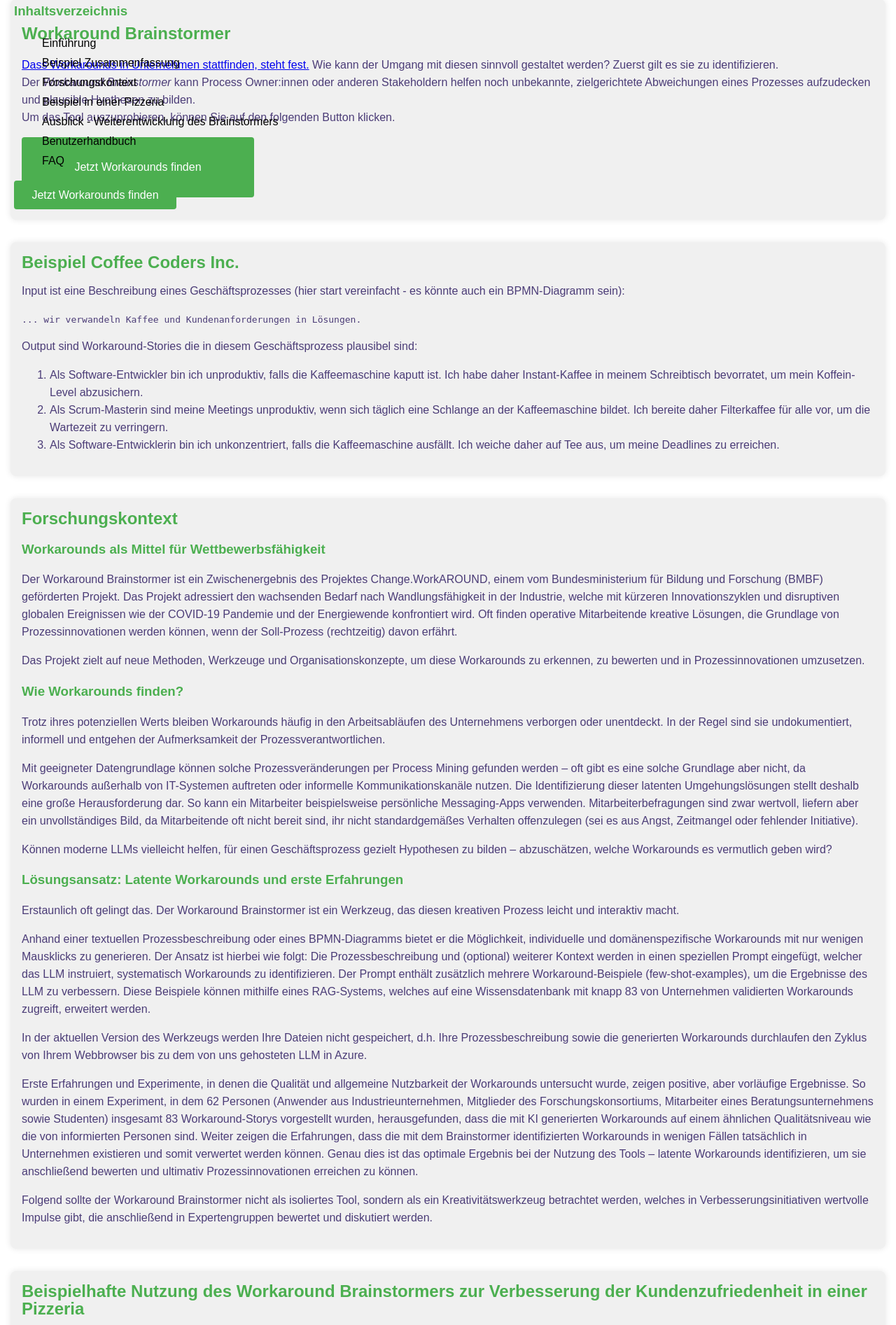
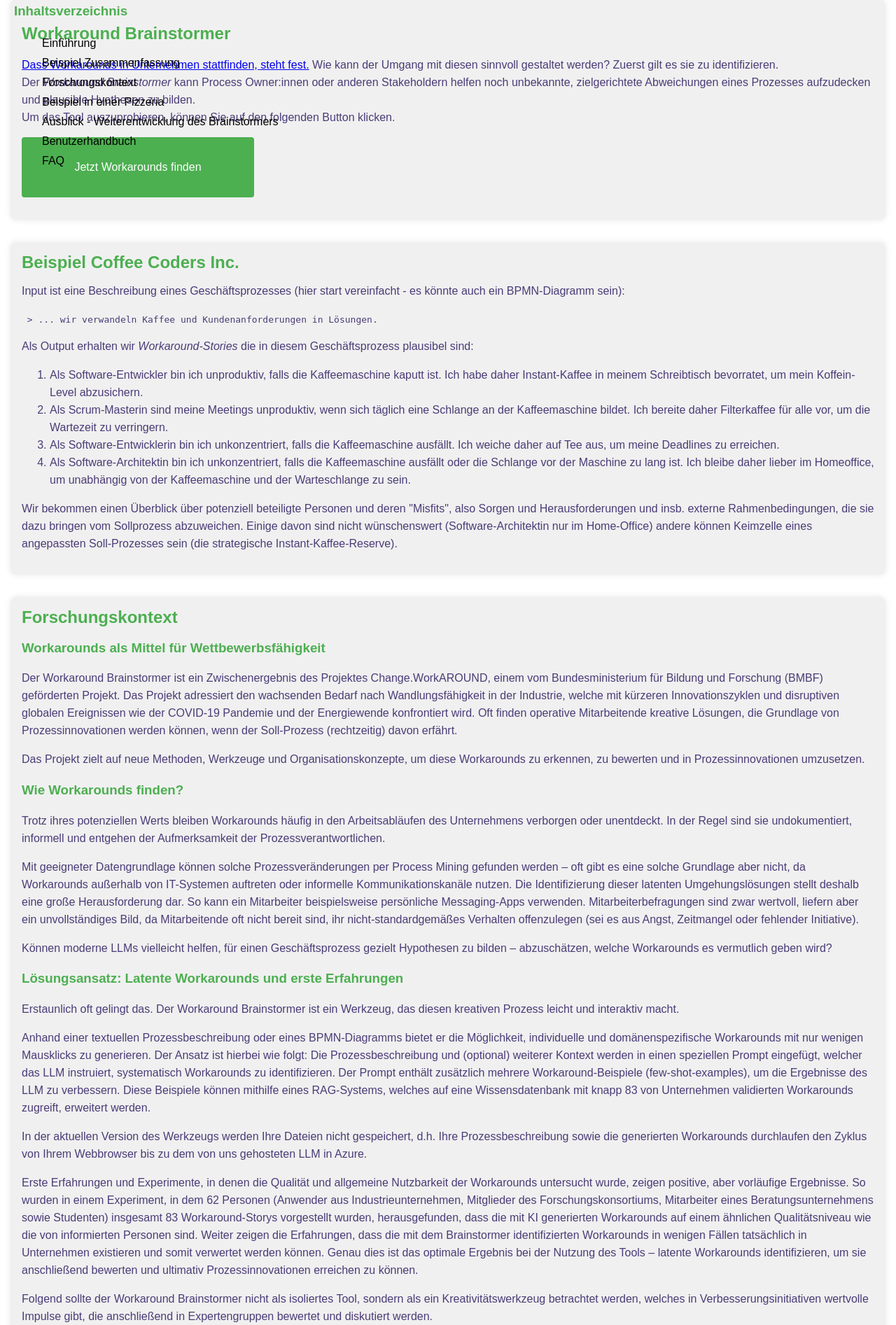
Before and after one commit to viadee/workaround-brainstormer, a Flask app: page / in a window 1280 px wide. Shown: the part 76-1969 px from the top of the page at 70% size. Run offline with Flask 3, Linux system fonts and the light colour scheme; some libraries are stand-ins or nearby versions.

Commit message:
🎨 Formatting, more FAQ

```diff
--- a/templates/landingpage/landingpage.html
+++ b/templates/landingpage/landingpage.html
@@ -89,7 +89,7 @@
             </li>
         </ul>
         </div>
-        <a class="cta-button-small" target="_blank" href="/brainstormer">Jetzt Workarounds finden</a>
+
     </div>
     <div  id="landingpage-table-of-contents-container">
         <section class="intro">
@@ -106,14 +106,15 @@
             <h2 id="Pizzeria Beispiel">Beispiel Coffee Coders Inc.</h2>
             <p>
                 Input ist eine Beschreibung eines Geschäftsprozesses (hier start vereinfacht - es könnte auch ein BPMN-Diagramm sein):
-                <pre>... wir verwandeln Kaffee und Kundenanforderungen in Lösungen.</pre>
-                Output sind Workaround-Stories die in diesem Geschäftsprozess plausibel sind:
+                <pre> > ... wir verwandeln Kaffee und Kundenanforderungen in Lösungen.</pre>
+                Als Output erhalten wir <i>Workaround-Stories</i> die in diesem Geschäftsprozess plausibel sind:
                 <ol>
                     <li>Als Software-Entwickler bin ich unproduktiv, falls die Kaffeemaschine kaputt ist. Ich habe daher Instant-Kaffee in meinem Schreibtisch bevorratet, um mein Koffein-Level abzusichern. </li>
                     <li>Als Scrum-Masterin sind meine Meetings unproduktiv, wenn sich täglich eine Schlange an der Kaffeemaschine bildet. Ich bereite daher Filterkaffee für alle vor, um die Wartezeit zu verringern.</li>
                     <li>Als Software-Entwicklerin bin ich unkonzentriert, falls die Kaffeemaschine ausfällt. Ich weiche daher auf Tee aus, um meine Deadlines zu erreichen.</li>
+                    <li>Als Software-Architektin bin ich unkonzentriert, falls die Kaffeemaschine ausfällt oder die Schlange vor der Maschine zu lang ist. Ich bleibe daher lieber im Homeoffice, um unabhängig von der Kaffeemaschine und der Warteschlange zu sein.</li>
                 </ol>
-
+                Wir bekommen einen Überblick über potenziell beteiligte Personen und deren "Misfits", also Sorgen und Herausforderungen und insb. externe Rahmenbedingungen, die sie dazu bringen vom Sollprozess abzuweichen. Einige davon sind nicht wünschenswert (Software-Architektin nur im Home-Office) andere können Keimzelle eines angepassten Soll-Prozesses sein (die strategische Instant-Kaffee-Reserve).
             </p>
         </section>
         <section class="research-context">
@@ -123,8 +124,9 @@
             <p>Das Projekt zielt auf neue Methoden, Werkzeuge und Organisationskonzepte, um diese Workarounds zu erkennen, zu bewerten und in Prozessinnovationen umzusetzen.</p>
             <h3 id="Wie Workarounds finden?">Wie Workarounds finden?</h3>
             <p>Trotz ihres potenziellen Werts bleiben Workarounds häufig in den Arbeitsabläufen des Unternehmens verborgen oder unentdeckt. In der Regel sind sie undokumentiert, informell und entgehen der Aufmerksamkeit der Prozessverantwortlichen.</p>
-            <p>Mit geeigneter Datengrundlage können solche Prozessveränderungen per Process Mining gefunden werden – oft gibt es eine solche Grundlage aber nicht, da Workarounds außerhalb von IT-Systemen auftreten oder informelle Kommunikationskanäle nutzen. Die Identifizierung dieser latenten Umgehungslösungen stellt deshalb eine große Herausforderung dar. So kann ein Mitarbeiter beispielsweise persönliche Messaging-Apps verwenden. Mitarbeiterbefragungen sind zwar wertvoll, liefern aber ein unvollständiges Bild, da Mitarbeitende oft nicht bereit sind, ihr nicht standardgemäßes Verhalten offenzulegen (sei es aus Angst, Zeitmangel oder fehlender Initiative).</p>
+            <p>Mit geeigneter Datengrundlage können solche Prozessveränderungen per Process Mining gefunden werden – oft gibt es eine solche Grundlage aber nicht, da Workarounds außerhalb von IT-Systemen auftreten oder informelle Kommunikationskanäle nutzen. Die Identifizierung dieser latenten Umgehungslösungen stellt deshalb eine große Herausforderung dar. So kann ein Mitarbeiter beispielsweise persönliche Messaging-Apps verwenden. Mitarbeiterbefragungen sind zwar wertvoll, liefern aber ein unvollständiges Bild, da Mitarbeitende oft nicht bereit sind, ihr nicht-standardgemäßes Verhalten offenzulegen (sei es aus Angst, Zeitmangel oder fehlender Initiative).</p>
             <p>Können moderne LLMs vielleicht helfen, für einen Geschäftsprozess gezielt Hypothesen zu bilden – abzuschätzen, welche Workarounds es vermutlich geben wird?</p>
+
             <h3 id="Lösungsansatz: Latente Workarounds und erste Erfahrungen">Lösungsansatz: Latente Workarounds und erste Erfahrungen</h3>
             <p>Erstaunlich oft gelingt das. Der Workaround Brainstormer ist ein Werkzeug, das diesen kreativen Prozess leicht und interaktiv macht.</p>
             <p>Anhand einer textuellen Prozessbeschreibung oder eines BPMN-Diagramms bietet er die Möglichkeit, individuelle und domänenspezifische Workarounds mit nur wenigen Mausklicks zu generieren. Der Ansatz ist hierbei wie folgt: Die Prozessbeschreibung und (optional) weiterer Kontext werden in einen speziellen Prompt eingefügt, welcher das LLM instruiert, systematisch Workarounds zu identifizieren. Der Prompt enthält zusätzlich mehrere Workaround-Beispiele (few-shot-examples), um die Ergebnisse des LLM zu verbessern. Diese Beispiele können mithilfe eines RAG-Systems, welches auf eine Wissensdatenbank mit knapp 83 von Unternehmen validierten Workarounds zugreift, erweitert werden.</p>
@@ -133,7 +135,7 @@
             <p>Folgend sollte der Workaround Brainstormer nicht als isoliertes Tool, sondern als ein Kreativitätswerkzeug betrachtet werden, welches in Verbesserungsinitiativen wertvolle Impulse gibt, die anschließend in Expertengruppen bewertet und diskutiert werden.</p>
         </section>
         <section class="example-usage">
-            <h2 id="Beispielhafte Nutzung des Workaround Brainstormers zur Verbesserung der Kundenzufriedenheit in einer Pizzeria">Beispielhafte Nutzung des Workaround Brainstormers zur Verbesserung der Kundenzufriedenheit in einer Pizzeria</h2>
+            <h2 id="Beispielhafte Nutzungsszenarien">Beispielhafte Nutzungsszenarien</h2>
             Wir sehen vor allem zwei Nutzungsszeanarien für den Workaround Brainstormer:
             <ol>
                 <li>
@@ -174,20 +176,27 @@
         </section>
         <section class="faq">
             <h2 id="FAQ">FAQ</h2>
-            <h3 id="Was genau ist ein Workaround?">Was genau ist mit Workaround gemeint?</h3>
+            <h3 id="Was genau ist ein Workaround?">Was genau ist mit <i>Workaround gemeint?</i></h3>
             <p>
                 Ein Workaround ist wissenschaftlich gesehen eine zielgerichtete Anpassung, Improvisation oder sonstige Änderung eines eines bestehenden Arbeitssystems, um Hindernisse, Ausnahmen [..] zu überwinden oder zu umgehen [..] die seine Teilnehmer daran hindern, ein gewünschtes Maß an Effizienz, Effektivität oder andere organisatorische oder persönliche Ziele zu erreichen (<a href="https://aisel.aisnet.org/cais/vol34/iss1/55/">Alter, 2014</a>).
             <br/>
                 Workarounds sind damit nicht per se schlecht, sondern können sich auch als kreative Lösungen zur Verbesserung von Prozessen oder zur Erreichung von Zielen betrachtet herausstellen. Wir empfehlen daher, die Identifikation und die Bewertung von Workarounds voneinander zu trennen.
             </p>
-            <h3 id="Was sind Workaround-Storys?">Was sind Workaround-Storys?</h3>
-            <p>Workaround-Storys fassen die vier Schlüsselelemente <i>Actor</i>, <i>Context</i>, <i>Challenge or Misfit</i>, <i>Adaptive Action</i> sowie <i>Intended Outcome</i> in einer einzigen, kohärenten Aussage zusammen und vermitteln gleichzeitig ausreichend Informationen für Analysezwecke. Dies ermöglicht den effizienten Austausch von Workarounds zwischen Mensch und Maschine (LLMs).</p>
+            <h3 id="Was sind Workaround-Storys?">Was sind <i>Workaround-Storys?</i></h3>
+            <p>Workaround-Storys fassen (angelehnt an das bekannt User-Story-Format) die Schlüsselelemente <i>Actor</i>, <i>Context</i>, <i>Challenge or Misfit</i>, <i>Adaptive Action</i> sowie <i>Intended Outcome</i> in einer einzigen, kohärenten Aussage zusammen und vermitteln gleichzeitig ausreichend Informationen für Analysezwecke. Dies ermöglicht den einfachen Austausch von Workarounds und die Ähnlichkeitssuche per LLM.</p>
 
             <h3 id="Wie gut sind die Ergebnisse?">Wie gut sind die Ergebnisse?</h3>
             <p>
             Hier ist wichtig zu verstehen, was ein gutes Ergebnis ist. Der Workaround-Brainstormer erzeugt <i>plausible</i> Hypothesen. Das bedeutet, dass die generierten Workarounds vermutlich im beschriebenen Geschäftsprozess <b>existieren</b>. Das sagt Nichts darüber aus, ob sie nützliche Prozessinnovationen darstellen (Meistern neuer Herausforderungen) oder aus unterschiedlichsten Gründen nicht wünschenswert sind (Schatten-IT, Compliance-Verletzungen etc.). Das zu entscheiden wäre der nächste (manuelle) Prozessschritt.<br/>
             In diesem Sinne sind die Ergebnisse gut, denn für detailliert beschrieben Prozesse können Menschen i.A. die generierten Vorschläge nicht von menschlichen Vorschlägen unterscheiden.
             </p>
+
+            <h3 id="Wie genau muss ich den Prozess beschreiben?">Wie genau muss ich den Prozess beschreiben?</h3>
+            <p>
+            Das ist flexibel und hier wird die Stärke des LLM-Ansatzes sichtbar. Oft sind mit wenigen Sätzen schon gute Ergebnisse zu erzielen. Je mehr Details Sie angeben, desto besser werden die Ergebnisse. Das LLM ist in der Lage, auch BPMN-Diagramme zu verarbeiten. Diese werden dann in Text umgewandelt und als Prozessbeschreibung verwendet. Auch mit Bildern von Prozessen oder Arbeitsplätzen oder einer Kombination dieser Elemente haben wir gute Ergebnisse bekommen.<br/>
+            Eine Erkenntnis aus dem Projekt ist, dass Workarounds häufig auf einem Detail-Level stattfinden, das in BPMN-Diagrammen und formalen Prozessbeschreibungen nicht abgebildet ist (bspw. "Sicherheitshandschuhe vergessen"). Daher ist es sinnvoll, auch die Prozessbeschreibung zu verwenden, um sehr konkrete Arbeitssituationen und Arbeitsplätze zu verdeutlichen.
+            </p>
+
         </section>
         </div>
     </div>
```
Also changed, not shown: templates/landingpage/nutzungsbedingungen.html (+10 -5 lines).
